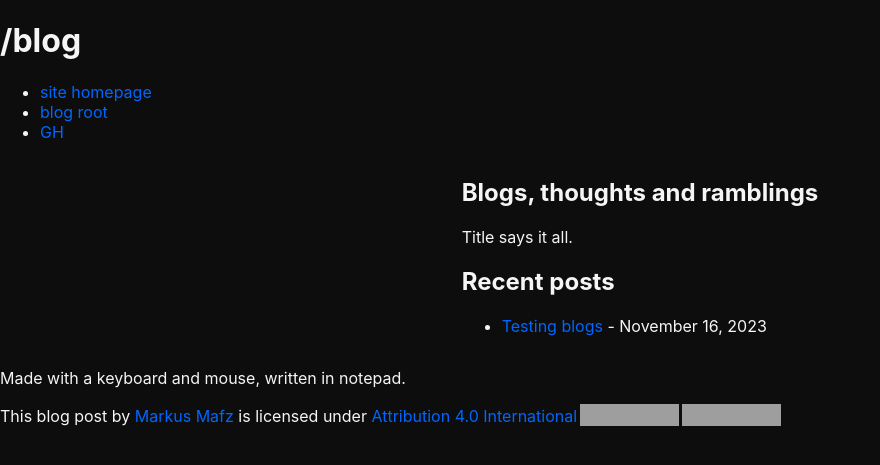
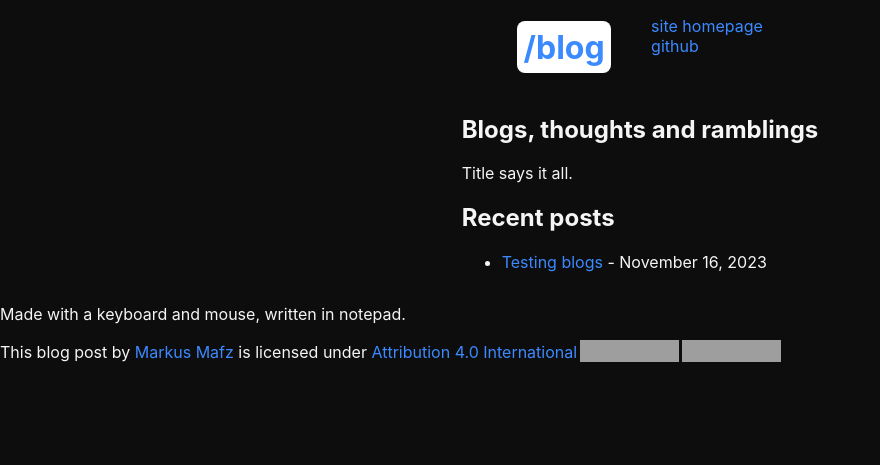
Before and after one commit to headquarter8302/blog, a Jekyll site: the page built from index.html, in a window 1280 px wide, cut to the strip 0-465 px from the top of the page. Shown: the whole strip, without its empty margins (0-880 px from the left). Built offline with Jekyll 4.4.1, drawn with Linux system fonts in a browser that asks for light colours; some web fonts are replaced; grey boxes are pictures that could not be loaded.

Commit message:
more changes again

```diff
--- a/_includes/header.html
+++ b/_includes/header.html
@@ -1,10 +1,9 @@
 <header>
-    <h1 id="hero">/blog</h1>
+    <h1 id="hero"><a href="/blog">/blog</a></h1>
     <nav>
         <ul>
             <li><a class="nav-button" href="/">site homepage</a></li>
-            <li><a class="nav-button" href="/blog">blog root</a></li>
-            <li><a class="nav-button" href="https://github.com/headquarter8302">GH</a></li>
+            <li><a class="nav-button" href="https://github.com/headquarter8302">github</a></li>
         </ul>
     </nav>
 </header>
--- a/resource/styles.css
+++ b/resource/styles.css
@@ -33,17 +33,35 @@ body {
   font-family: "Inter", sans-serif;
 }
 
+header {
+  display: flex;
+  justify-content: center;
+}
+
+header ul {
+  list-style-type: none;
+}
+
+h1#hero {
+  background: white;
+  color: black;
+  display: flex;
+  align-items: center;
+  padding: .5%;
+  border-radius: 8px;
+}
+
 a {
-  color: rgb(0, 102, 255);
+  color: rgb(60, 138, 255);
   text-decoration: none;
 }
 
 a:visited {
-  color: rgb(113, 43, 226);
+  color: rgb(139, 67, 255);
 }
 
 main#main {
- display: flex;
- justify-content: center;
- margin-inline: 10%;
+  display: flex;
+  justify-content: center;
+  margin-inline: 10%;
 }
```
